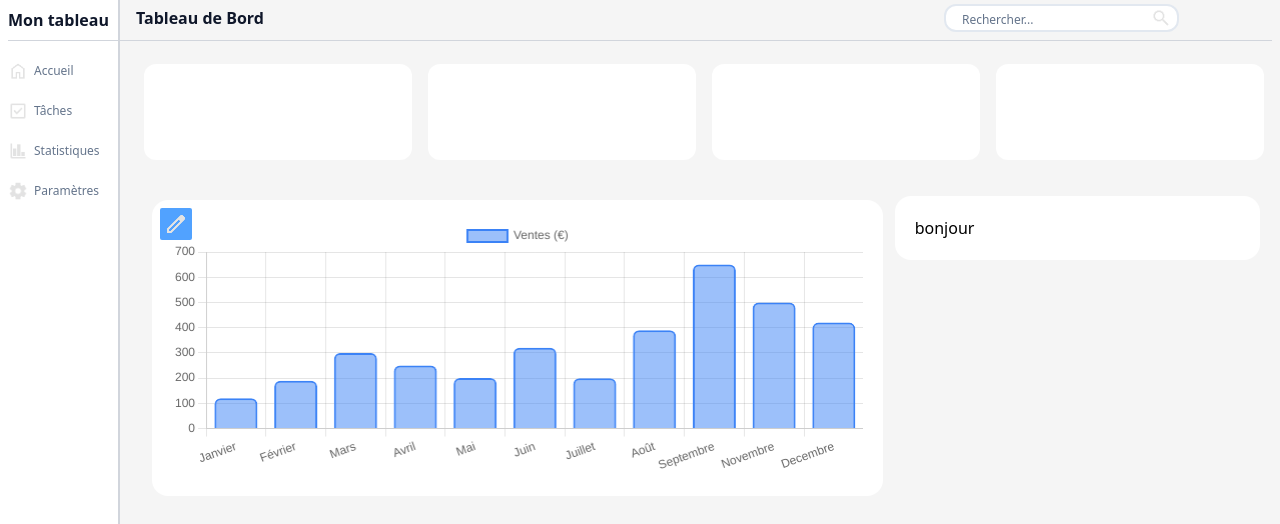
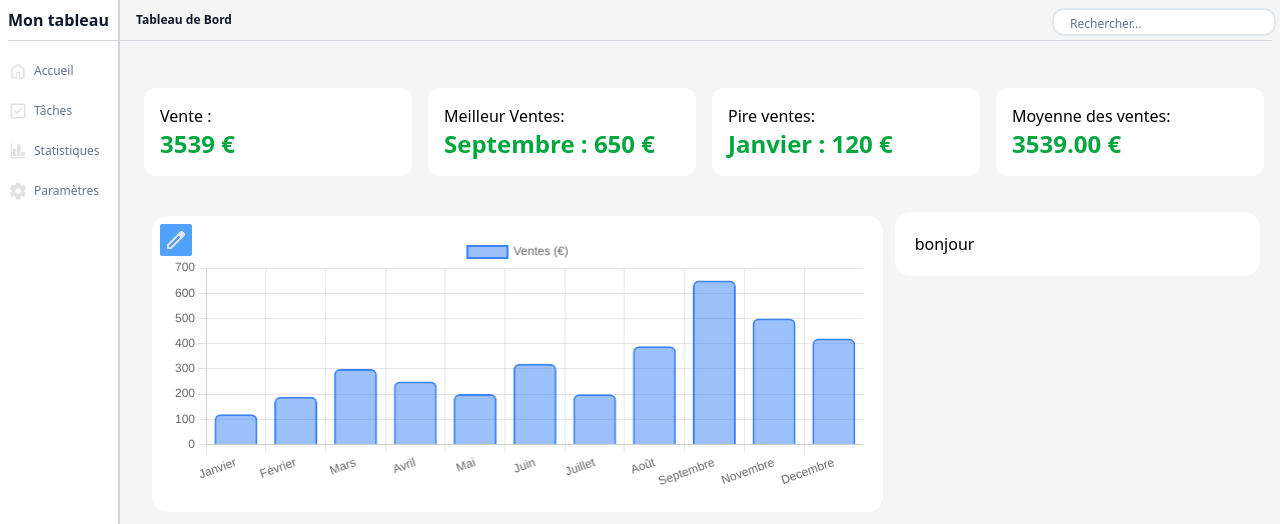
Before and after one commit to Noo00bdev/mini-dashboard, a website built with Vite: page index.html in a window 1280 px wide. Shown: the top 524 px of the page. Built offline with nearby package versions, Linux system fonts and the light colour scheme.

Commit message:
page dynamique

```diff
--- a/index.html
+++ b/index.html
@@ -31,21 +31,28 @@
                 </li>
             </ul>
         </div>
-        <div class="relative md:fixed md:gap-170 flex flex-row justify-between items-center pb-4 mb-4 p-2 md:ml-32 md:-top-1 border-b border-gray-300 md:border-none">
-            <p class="font-bold text-text-primary">Tableau de Bord</p>
-            <div class="flex relative">
-                <input name="search" id="search-input" placeholder="Rechercher..." class="focus:outline-none hidden md:block rounded-xl bg-white border-2 border-border-light placeholder-text-secondary placeholder:text-xs placeholder:p-4 placeholder:mb-2">
-                <img src="img/search.png" alt="" class="md:absolute md:right-2 md:top-1/2 md:-translate-y-1/2 w-10 md:w-5 h-10 md:h-5">
+        <div class="relative   flex flex-row justify-between items-center pb-4 mb-4 p-2 md:ml-32  border-b border-gray-300 md:border-none">
+            <p class="font-bold text-text-primary md:text-xs md:fixed md:top-3">Tableau de Bord</p>
+            <div class="flex">
+                <input name="search" id="search-input" placeholder="Rechercher..." class="focus:outline-none hidden md:block rounded-xl bg-white border-2 border-border-light placeholder-text-secondary placeholder:text-xs placeholder:p-4 placeholder:mb-2 md:w-56 md:fixed right-1 md:top-2 ">
             </div>
         </div>
 
     </header>
     <main class="md:mt-12 md:ml-32 overflow-y-auto h-fit pb-10">
         <section class = "flex flex-col gap-4 p-4 sm:grid sm:grid-cols-2 md:flex md:flex-row md:gap-4 md:justify-around">
-            <div class="bg-white p-12 rounded-xl md:flex-1"><span id="blc1"></span></div>
-            <div class="bg-white p-12 rounded-xl md:flex-1"><span id="blc2"></span></div>
-            <div class="bg-white p-12 rounded-xl md:flex-1"><span id="blc3"></span></div>
-            <div class="bg-white p-12 rounded-xl md:flex-1"><span id="blc4"></span></div>
+            <div class="bg-white p-4 rounded-xl flex flex-col md:flex-1">Vente :
+                <span id="ventes"></span>
+            </div>
+            <div class="bg-white p-4 flex flex-col rounded-xl md:flex-1">Meilleur Ventes:
+                <span id="bestSales"></span>
+            </div>
+            <div class="bg-white p-4 flex flex-col rounded-xl md:flex-1">Pire ventes:
+                <span id="worstSales"></span>
+            </div>
+            <div class="bg-white p-4 flex flex-col rounded-xl md:flex-1">Moyenne des ventes:
+                <span id="moySales"></span>
+            </div>
 
         </section>
         <section class="md:flex md:flex-col lg:flex lg:flex-row p-4">
@@ -76,7 +83,7 @@
 
                     </div>
                     <div class="flex flex-col gap-2">
-                        <div id="values-container" class="flex gap-2 flex-wrap mb-2">
+                        <div id="values-container" tabindex="0"  class="flex gap-2 flex-wrap mb-2">
                             <!-- Les cases à cocher pour les valeurs seront ajoutées ici dynamiquement -->
                         </div>
                         <div class="flex gap-4 justify-end">
@@ -93,7 +100,6 @@
             </section>
             <section class="m-2 md:m-1 md:flex-2">
                 <div class="bg-white p-5 rounded-2xl"><p>bonjour</p></div>
-
             </section>
         </section>
     </main>
--- a/scripts.js
+++ b/scripts.js
@@ -14,6 +14,7 @@ const addMonthBtn = document.getElementById('add-month-btn');
 const monthList = document.getElementById('values-container');
 const saveBtn = document.getElementById('save-btn');
 const monthSection = document.getElementById('MonthName');
+
 
 /**
  *
@@ -72,6 +73,7 @@ active(settImg, settText, 'img/settings-active.png', 'img/settings.png')
 const navItems = document.querySelectorAll('.nav-item');
 
 
+
 navItems.forEach(item => {
   item.addEventListener('click', () => {
 
@@ -127,6 +129,8 @@ modify.addEventListener('click', (e) => {
         modifyForm.style.display === 'block'
             ? 'none'
             : 'block';
+
+    monthList.focus();
 })
 // Ajouter un mois
 addMonthBtn.addEventListener('click', (e) => {
@@ -177,10 +181,64 @@ saveBtn.addEventListener('click', (e) => {
     chart.data.labels = newLabels;
     chart.data.datasets[0].data = newData;
     chart.update();
-
+    BestSale();
+    PireVentes();
+    DynamiqueVentes();
+    MoyenneVentes()
 
     // Cacher le formulaire après sauvegarde
     modifyForm.style.display = 'none';
 
     console.log('Données sauvegardées !');
 })
+
+function DynamiqueVentes(){
+    const ventes = document.getElementById('ventes');
+    const chart = Chart.getChart('myChart');
+    const AllVentes = chart.data.datasets[0].data;
+    const totalVentes = AllVentes.reduce((acc, val) => acc + val, 0);
+    ventes.textContent = totalVentes + ' €';
+    ventes.className = 'text-2xl font-bold text-green-600';
+}
+DynamiqueVentes();
+
+function BestSale(){
+    const chart = Chart.getChart('myChart');
+    if (!chart) return;
+    const AllVentes = chart.data.datasets[0].data || [];
+    const AllMonth = chart.data.labels || [];
+    // number convertir en nombre et filter filtre les valeurs qui seront peut Nan
+    const nums = AllVentes.map(v => Number(v)).filter(n => !isNaN(n));
+    const MaxVents = nums.length ? Math.max(...nums) : 0;
+    let index = nums.indexOf(MaxVents);
+    const bestVente = document.getElementById('bestSales');
+    bestVente.className = 'text-2xl font-bold text-green-600';
+    if (bestVente) bestVente.textContent = `${AllMonth[index]} : ${MaxVents} €`;
+}
+BestSale();
+
+function PireVentes(){
+    const container = document.getElementById('worstSales');
+    const chart = Chart.getChart('myChart');
+    if (!chart) return;
+    const AllVentes = chart.data.datasets[0].data || [];
+    const AllMonth = chart.data.labels || [];
+    const ventes = AllVentes.map(v => Number(v));
+    const minVentes = ventes.length ? Math.min(...ventes) : 0;
+    const index = ventes.indexOf(minVentes);
+    container.className = 'text-2xl font-bold text-green-600';
+    if(container) container.textContent = ` ${AllMonth[index]} : ${minVentes} €`
+}
+PireVentes();
+
+function MoyenneVentes(){
+    const container = document.getElementById('moySales');
+    const chart = Chart.getChart('myChart');
+    if (!chart) return;
+    const AllVentes = chart.data.datasets[0].data || [];
+    const sum = Math.round(AllVentes.reduce((acc, val) => acc + val, 0));
+    const moy = sum.toFixed(2);
+    container.className = 'text-2xl font-bold text-green-600';
+    if(container) container.textContent =`${moy} €`
+}
+MoyenneVentes()
```
